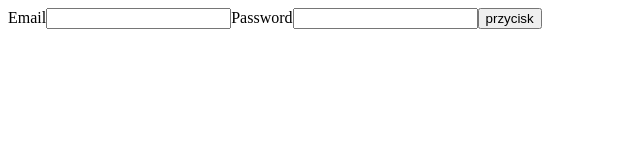
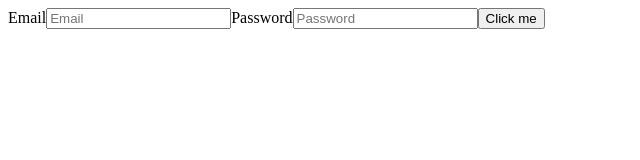
Before and after one commit to kubapadlo/fixit-fullstackTS, a React (Vite) app in the folder frontend/fixtIT-frontend/: page / in a window 1280 px wide. Shown: the top 160 px of the page, without its empty margins (0-640 px from the left). Built offline with nearby package versions, Linux system fonts and the light colour scheme.

Commit message:
komplekosowanie logowanie: UX, zod, RHF, react-query

```diff
--- a/frontend/fixtIT-frontend/src/main.tsx
+++ b/frontend/fixtIT-frontend/src/main.tsx
@@ -2,12 +2,21 @@ import { StrictMode } from "react";
 import { createRoot } from "react-dom/client";
 
 import { createBrowserRouter, RouterProvider } from "react-router-dom";
+
+import { QueryClientProvider, QueryClient } from "@tanstack/react-query";
+
 import { LoginPage } from "./pages/loginpage.tsx";
 
+// react-router
 const router = createBrowserRouter([{ path: "/", element: <LoginPage /> }]);
+
+//react-query
+const queryClient = new QueryClient();
 
 createRoot(document.getElementById("root")!).render(
   <StrictMode>
-    <RouterProvider router={router} />
+    <QueryClientProvider client={queryClient}>
+      <RouterProvider router={router} />
+    </QueryClientProvider>
   </StrictMode>
 );
--- a/frontend/fixtIT-frontend/src/pages/loginpage.tsx
+++ b/frontend/fixtIT-frontend/src/pages/loginpage.tsx
@@ -1,35 +1,62 @@
 import { login } from "../services/login";
-import { useState } from "react";
+import { z } from "zod";
+import { useForm } from "react-hook-form";
+import { zodResolver } from "@hookform/resolvers/zod";
+import { useMutation } from "@tanstack/react-query";
+
+const formSchema = z.object({
+  email: z.email(),
+  password: z.string(),
+});
+
+type formFields = z.infer<typeof formSchema>;
 
 export function LoginPage() {
-  const [email, setEmail] = useState("");
-  const [password, setPassword] = useState("");
+  const {
+    register,
+    handleSubmit,
+    formState: { errors },
+  } = useForm<formFields>({
+    resolver: zodResolver(formSchema),
+  });
 
-  const handleSubmit = (e: React.FormEvent) => {
-    e.preventDefault(); // konieczne w react - zapobiega przeladowaniu strony
-    login({ email, password });
+  // React-query
+  const mutation = useMutation({
+    mutationFn: login,
+    onSuccess: (data) => {
+      console.log(data);
+    },
+  });
+
+  // tutaj co ma sie stac po przeslaniu formsa => żądanie na backend
+  const onSubmit = (data: formFields) => {
+    mutation.mutate(data);
   };
 
   return (
     <>
-      <form onSubmit={handleSubmit}>
-        <label>Email</label>
-        <input
-          type="text"
-          name="email"
-          onChange={(e) => setEmail(e.target.value)} // pobranie wartosci z pola inputowego
-        />
-
+      <form onSubmit={handleSubmit(onSubmit)}>
+        {/* handleSubmit nie pusci formsa dopki nie przejdzie walidacji(zod) */}
+        <label>
+          Email
+          <input {...register("email")} type="text" placeholder="Email"></input>
+        </label>
         <label>
           Password
           <input
+            {...register("password")}
             type="password"
-            name="password"
-            onChange={(e) => setPassword(e.target.value)}
-          />
+            placeholder="Password"
+          ></input>
         </label>
-
-        <button type="submit">przycisk</button>
+        <button type="submit" disabled={mutation.isPending}>
+          Click me
+        </button>
+        {mutation.isError && (
+          <div color="red.500">{(mutation.error as Error).message}</div>
+        )}
+        <br />
+        {errors.root && <div>{errors.root.message}</div>}
       </form>
     </>
   );
```
Also changed, not shown: frontend/fixtIT-frontend/package.json (+6 -1 lines), 2 other files (tests, documents, lock files or other folders).
